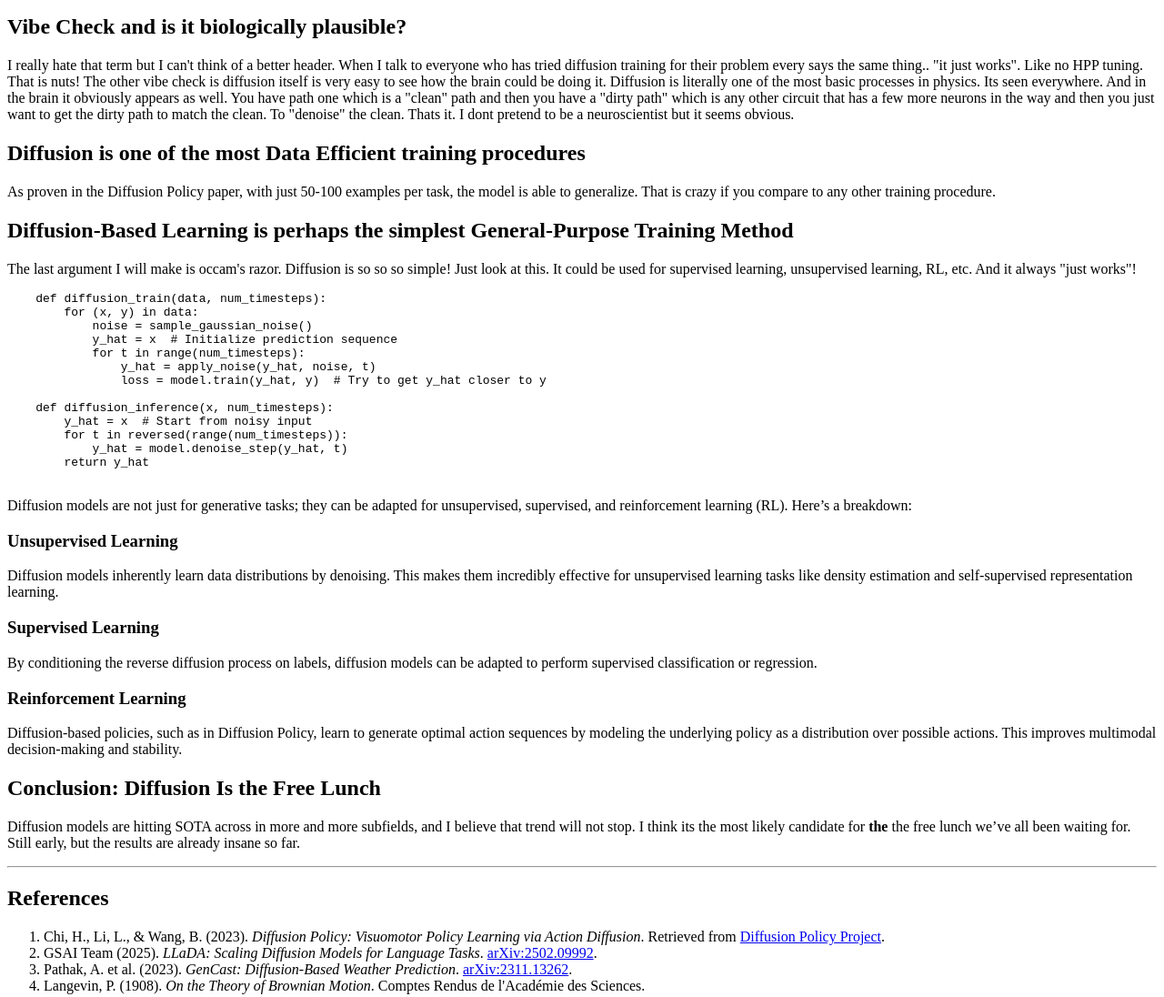
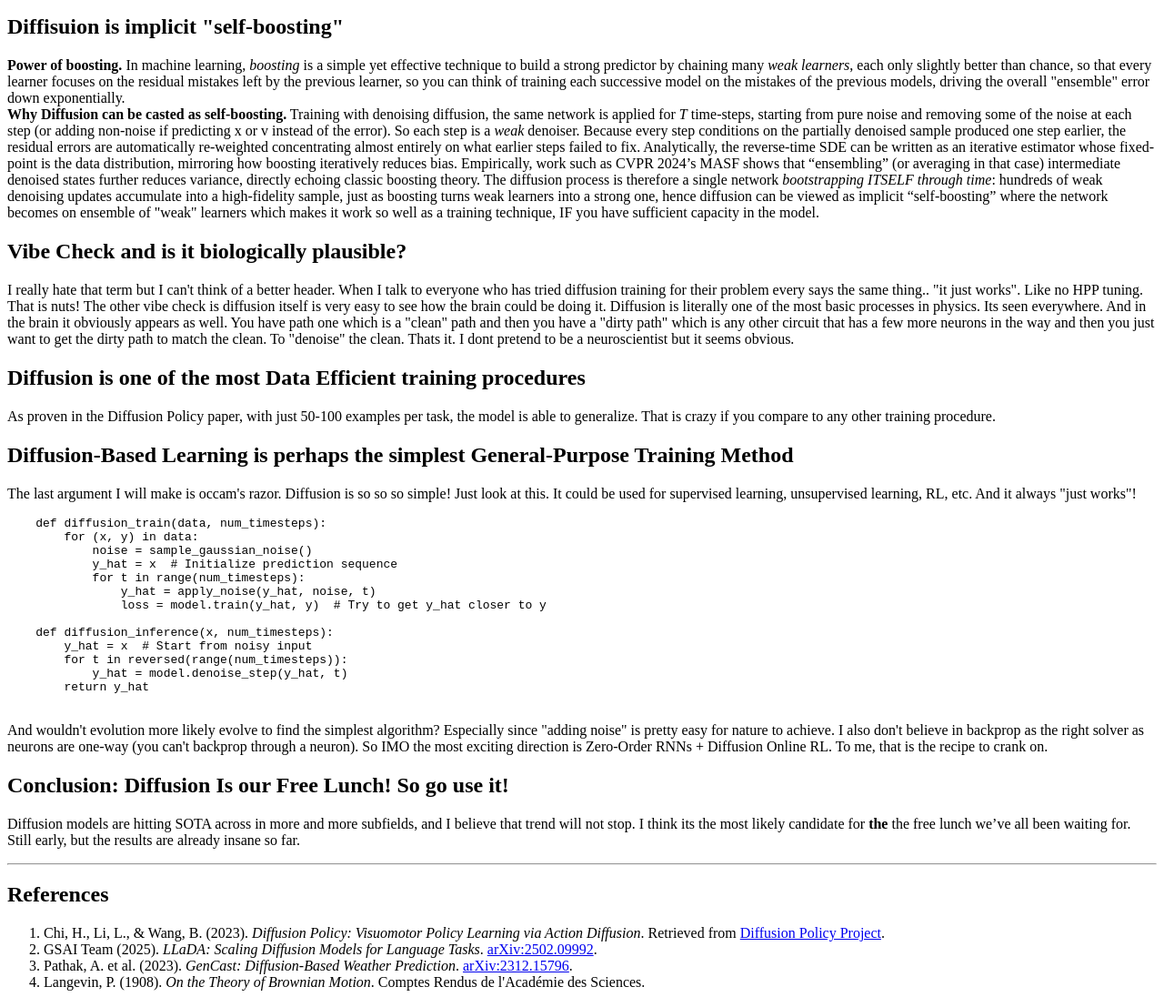
Before and after one commit to Fchaubard/fchaubard.github.io, a plain HTML site: page diffusion_is_all_you_need.html in a window 1280 px wide. Shown: the part 996-2092 px from the top of the page at 91% size. Drawn offline with Linux system fonts and the light colour scheme.

Commit message:
Update diffusion_is_all_you_need.html

```diff
--- a/diffusion_is_all_you_need.html
+++ b/diffusion_is_all_you_need.html
@@ -40,6 +40,14 @@
 
     <p> So not only is it equivalent performance but is more "human-like" as it doesnt fail in ways that AR-LLMs fail. Also think about the compute pattern in humans vs. AR-LLMs. AR-LLMs think by computing X FLOPS, emitting one token, then computing X FLOPS again for the next token.. so on and so on. But we don’t! We do a lot of "upfront" thinking and then generate structured output <strong>quickly</strong>. Diffusion allows that. More inference steps mean deeper pondering, leading to higher-quality generations.</p>
 
+    <h2>Diffisuion is implicit "self-boosting"</h2>
+
+    <p>
+    <strong>Power of boosting.</strong> In machine learning, <em>boosting</em> is a simple yet effective technique to build a strong predictor by chaining many <em>weak learners</em>, each only slightly better than chance, so that every learner focuses on the residual mistakes left by the previous learner, so you can think of training each successive model on the mistakes of the previous models, driving the overall "ensemble" error down exponentially.
+    <br>
+    <strong>Why Diffusion can be casted as self-boosting.</strong> Training with denoising diffusion, the same network is applied for <em>T</em> time-steps, starting from pure noise and removing some of the noise at each step (or adding non-noise if predicting x or v instead of the error). So each step is a <em>weak</em> denoiser.  Because every step conditions on the partially denoised sample produced one step earlier, the residual errors are automatically re-weighted concentrating almost entirely on what earlier steps failed to fix. Analytically, the reverse-time SDE can be written as an iterative estimator whose fixed-point is the data distribution, mirroring how boosting iteratively reduces bias. Empirically, work such as CVPR 2024’s MASF shows that “ensembling” (or averaging in that case) intermediate denoised states further reduces variance, directly echoing classic boosting theory. The diffusion process is therefore a single network <em>bootstrapping ITSELF through time</em>: hundreds of weak denoising updates accumulate into a high-fidelity sample, just as boosting turns weak learners into a strong one, hence diffusion can be viewed as implicit “self-boosting” where the network becomes on ensemble of "weak" learners which makes it work so well as a training technique, IF you have sufficient capacity in the model.
+    </p>
+
     <h2>Vibe Check and is it biologically plausible?</h2>
 
     <p>I really hate that term but I can't think of a better header. When I talk to everyone who has tried diffusion training for their problem every says the same thing.. "it just works". Like no HPP tuning. That is nuts! The other vibe check is diffusion itself is very easy to see how the brain could be doing it. Diffusion is literally one of the most basic processes in physics. Its seen everywhere. And in the brain it obviously appears as well. You have path one which is a "clean" path and then you have a "dirty path" which is any other circuit that has a few more neurons in the way and then you just want to get the dirty path to match the clean. To "denoise" the clean. Thats it. I dont pretend to be a neuroscientist but it seems obvious. </p>
@@ -66,18 +74,9 @@
         return y_hat
     </pre>
 
-    <p>Diffusion models are not just for generative tasks; they can be adapted for unsupervised, supervised, and reinforcement learning (RL). Here’s a breakdown:</p>
+    <p>And wouldn't evolution more likely evolve to find the simplest algorithm? Especially since "adding noise" is pretty easy for nature to achieve. I also don't believe in backprop as the right solver as neurons are one-way (you can't backprop through a neuron). So IMO the most exciting direction is Zero-Order RNNs + Diffusion Online RL. To me, that is the recipe to crank on. </p>
 
-    <h3>Unsupervised Learning</h3>
-    <p>Diffusion models inherently learn data distributions by denoising. This makes them incredibly effective for unsupervised learning tasks like density estimation and self-supervised representation learning.</p>
-
-    <h3>Supervised Learning</h3>
-    <p>By conditioning the reverse diffusion process on labels, diffusion models can be adapted to perform supervised classification or regression.</p>
-
-    <h3>Reinforcement Learning</h3>
-    <p>Diffusion-based policies, such as in Diffusion Policy, learn to generate optimal action sequences by modeling the underlying policy as a distribution over possible actions. This improves multimodal decision-making and stability.</p>
-
-    <h2>Conclusion: Diffusion Is the Free Lunch</h2>
+    <h2>Conclusion: Diffusion Is our Free Lunch! So go use it!</h2>
 
     <p>Diffusion models are hitting SOTA across in more and more subfields, and I believe that trend will not stop. I think its the most likely candidate for <strong>the</strong> the free lunch we’ve all been waiting for. Still early, but the results are already insane so far. </p>
 
@@ -87,8 +86,8 @@
 
     <ol>
         <li id="ref1">Chi, H., Li, L., &amp; Wang, B. (2023). <em>Diffusion Policy: Visuomotor Policy Learning via Action Diffusion</em>. Retrieved from <a href="https://diffusion-policy.cs.columbia.edu/">Diffusion Policy Project</a>.</li>
-        <li id="ref2">GSAI Team (2025). <em>LLaDA: Scaling Diffusion Models for Language Tasks</em>. <a href="https://arxiv.org/abs/2502.09992">arXiv:2502.09992</a>.</li>
-        <li id="ref3">Pathak, A. et al. (2023). <em>GenCast: Diffusion-Based Weather Prediction</em>. <a href="https://arxiv.org/abs/2311.13262">arXiv:2311.13262</a>.</li>
+        <li id="ref2">GSAI Team (2025). <em>LLaDA: Scaling Diffusion Models for Language Tasks</em>. <a href="https://arxiv.org/pdf/2502.09992">arXiv:2502.09992</a>.</li>
+        <li id="ref3">Pathak, A. et al. (2023). <em>GenCast: Diffusion-Based Weather Prediction</em>. <a href="https://arxiv.org/pdf/2312.15796">arXiv:2312.15796</a>.</li>
         <li id="ref4">Langevin, P. (1908). <em>On the Theory of Brownian Motion</em>. Comptes Rendus de l'Académie des Sciences.</li>
     </ol>
 
```
